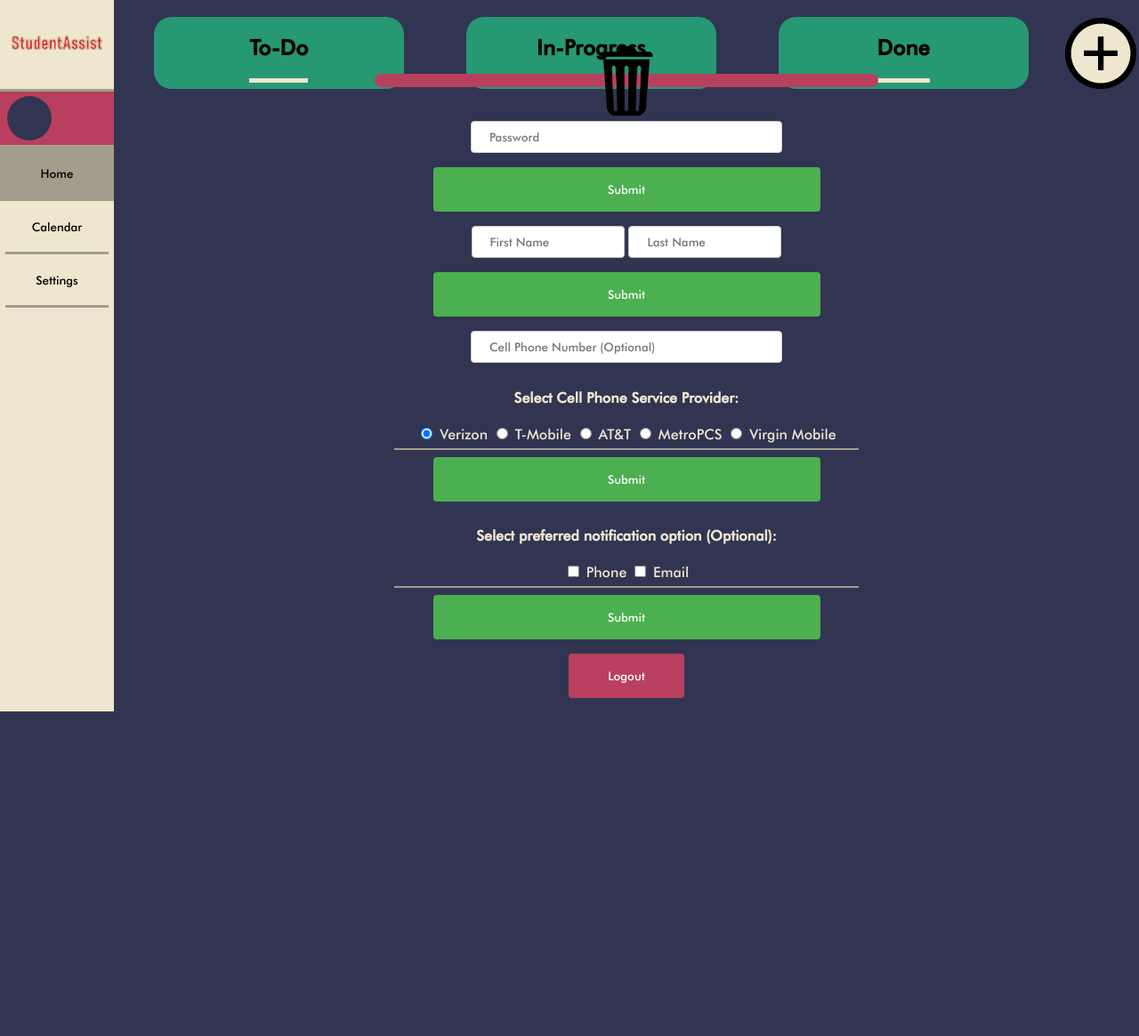
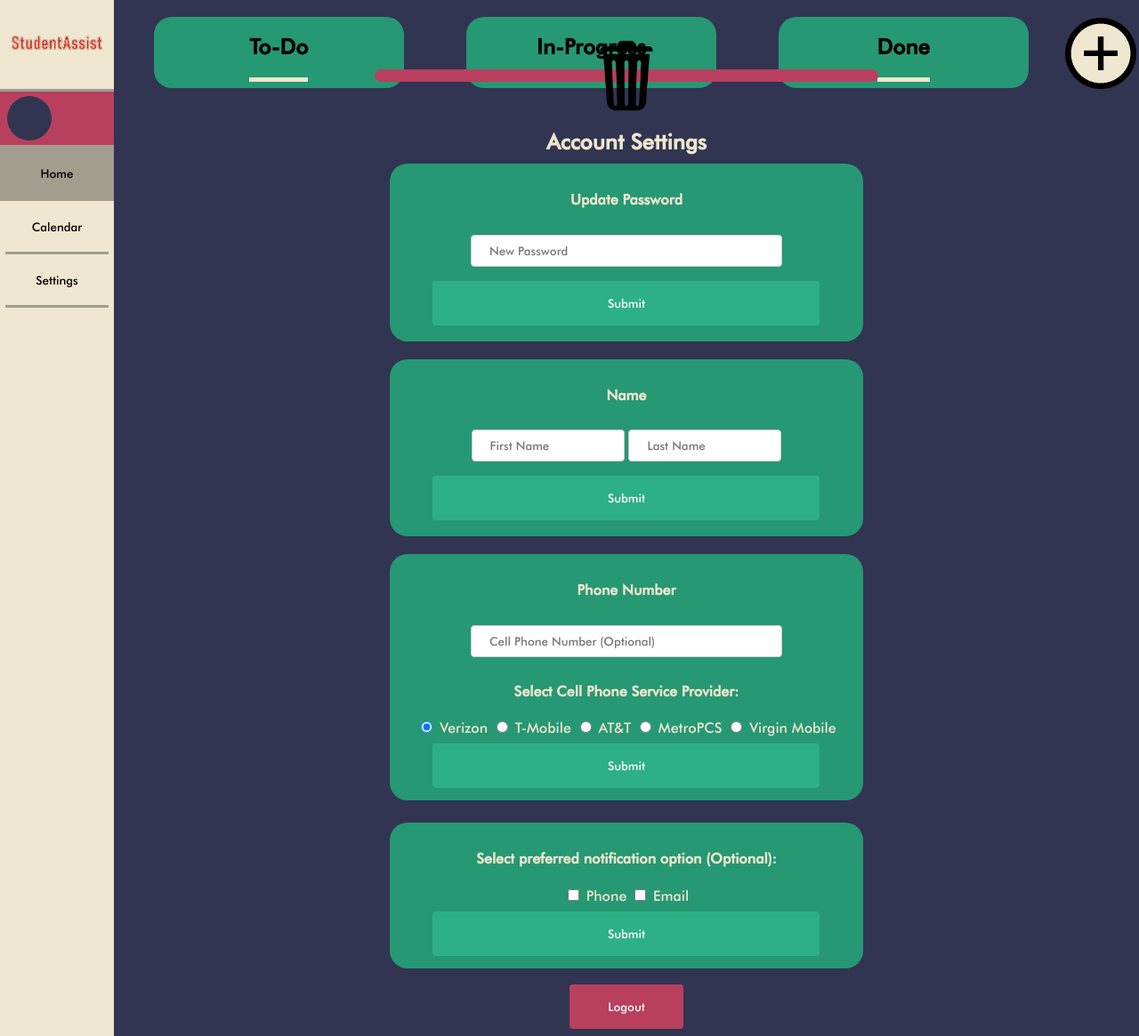
Before and after one commit to wesleyaou/CSC433, a Flask app: page /home in a window 1280 px wide. Shown: the whole page at 89% size. Before the commit the page ends 800 px from the top, so only its background shows below. Run offline with Flask 3, Linux system fonts and the light colour scheme; the visitor is signed in with stand-in values (Sample User, id 1).

Commit message:
Adding settings tab formatting

```diff
--- a/StudentAssist/main.py
+++ b/StudentAssist/main.py
@@ -170,7 +170,7 @@ def createUser():
     password=params.get("password")
     emailNotifs=params.get("emailNotifs")
     phoneNotifs=params.get("phoneNotifs")
-    return login_utils.check_auth(session, jsonify(db_connector.createUser(firstName, lastName, emailAddress, phoneNumber, password, emailNotifs, phoneNotifs)))
+    return jsonify(db_connector.createUser(firstName, lastName, emailAddress, phoneNumber, password, emailNotifs, phoneNotifs))
 
 """
 ==================
--- a/StudentAssist/web/static/css/SA_style.css
+++ b/StudentAssist/web/static/css/SA_style.css
@@ -69,6 +69,11 @@ body {
     height: 50px;
     font-size: 30px;
     color: #eee6ce
+}
+
+#user-name {
+    padding-left: 5px;
+
 }
 
 .menu-btns {
@@ -279,6 +284,18 @@ body {
     width: 100%;
 }
 
+.account-fields > h2 {
+    margin: 0;
+    padding-top: 50px;
+}
+
+.settings-item {
+    background-color: #269874;
+    border-radius: 20px;
+    padding: 10px;
+    margin: 10px;
+}
+
 input[type=text], input[type=password] {
     width: 350px;
     height: 36px;
@@ -293,13 +310,18 @@ input[type=text], input[type=password] {
 input[type=submit] {
     width: 435px;
     height: 50px;
-    background-color: #4CAF50;
+    background-color: #2eb086;
     color: white;
     padding: 14px 20px;
     margin: 8px 0;
     border: none;
     border-radius: 4px;
     cursor: pointer;
+}
+
+input[type=submit]:hover, input[type=submit]:active {
+    background-color: #269874;
+    border: 3px solid #2eb086;
 }
 
 #email-div {
@@ -312,6 +334,10 @@ input[type=submit] {
     justify-items: center;
 }
 
+#name-div {
+    width: 100%;
+}
+
 #register-div {
     width: 100%;
     display: grid;
@@ -322,9 +348,18 @@ input[type=submit] {
     width: 172px;
 }
 
+#notif-info {
+    display: grid;
+    justify-items: center;
+}
+
 #notif-info > div {
     padding-bottom: 6px;
-    border-bottom: 2px solid #a29d8d;
+    width: 100%;
+}
+
+#phone-info {
+    margin-bottom: 15px;
 }
 
 #pick-carrier {
--- a/StudentAssist/web/static/js/login.js
+++ b/StudentAssist/web/static/js/login.js
@@ -162,7 +162,7 @@ function submitReg() {
 function getPhoneCarrier() {
     var phoneNum = document.getElementById("phoneNumber-in").value;
     var carrierSelect = document.getElementById("pick-carrier");
-    var phoneOpt = document.getElementById("phone-notifs-box");
+    var phoneOpt = document.getElementById("phone-notifs-label");
     if (phoneNum != "" || phoneNum != null){
         carrierSelect.style.display = "grid";
         phoneOpt.style.display = "inline-block";
--- a/StudentAssist/web/templates/home.html
+++ b/StudentAssist/web/templates/home.html
@@ -71,20 +71,26 @@
     <div class="tab-content" id="settings">
       <div id="settings-display">
         <div class="account-fields">
-          <div id="password-div">
+          <h2>Account Settings</h2>
           <div>
-                <h2 id="email-display"></h2>
-            </div>
-            <input type="password" placeholder="Password" id="password-in">
+            <div id="register-div">
+              <div class="settings-item" id="password-div">
+                <h4>Update Password</h4>
+                <input type="password" placeholder="New Password" id="password-in">
                 <input type="submit" value="Submit" id="reg-submit" onclick='updateUser("password")'>
               </div>
-          <div id="register-div">
+              <div class="settings-item" id="name-div">
                 <div id="name-input">
+                  <h4>Name</h4>
                   <input type="text" placeholder="First Name" id="firstname-in">
                   <input type="text" placeholder="Last Name" id="lastname-in">
                 </div>
                 <input type="submit" value="Submit" id="name-submit" onclick='updateUser("name")'>
+              </div>
+            </div>
             <div id="notif-info">
+                <div class="settings-item" id="phone-info">
+                  <h4>Phone Number</h4>
                   <input type="text" placeholder="Cell Phone Number (Optional)" id="phoneNumber-in">
                   <div id="pick-carrier">
                       <h4>Select Cell Phone Service Provider:</h4>
@@ -107,6 +113,8 @@
                       </div>
                   </div>
                   <input type="submit" value="Submit" id="phone-submit" onclick='updateUser("phoneNumber")'>
+                </div>
+                <div class="settings-item" id="notif-pref-info">
                   <h4>Select preferred notification option (Optional):</h4>
                   <div id="pick-notif">
                       <label for="phoneNotifs">
@@ -117,6 +125,7 @@
                       </label>
                   </div>
                   <input type="submit" value="Submit" id="notif-submit" onclick='updateUser("notifPrefs")'>
+                </div>
                 <input type="submit" value="Logout" id="logout-btn" onclick='logout()'>
             </div>
           </div>
```
Lines whose indentation alone changed are shown as unchanged.
